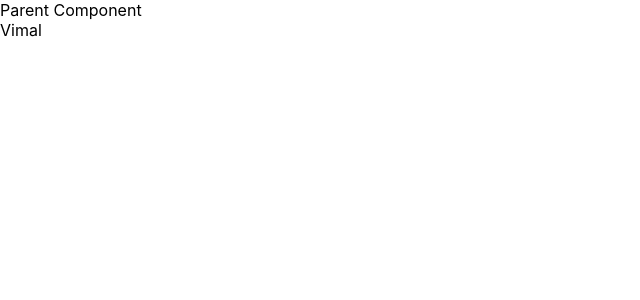
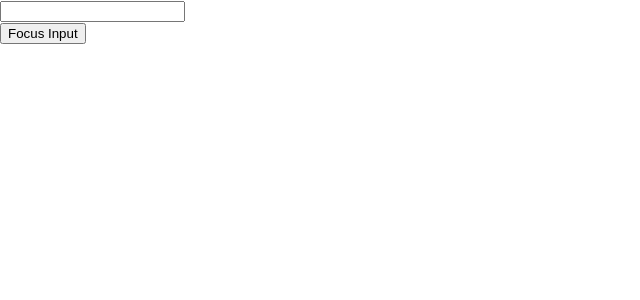
Before and after one commit to vimalpillai21/react-tutorial, a React (Create React App) app: page / in a window 1280 px wide. Shown: the top 300 px of the page, without its empty margins (0-640 px from the left). Built offline with nearby package versions, Linux system fonts and the light colour scheme.

Commit message:
ref with class and component

```diff
--- a/src/App.js
+++ b/src/App.js
@@ -21,10 +21,12 @@ import React from 'react';
 // import LifeCycleA from './components/LifeCycleHooks/LifeCycleA';
 // import Fragment from './components/FragmentDemo/Fragment';
 // import Table from './components/FragmentDemo/Table';
-import ParentComp from './components/PureComponent/ParentComp';
+// import ParentComp from './components/PureComponent/ParentComp';
 // import NameList from './components/UserGreeting/NameList';
+// import RefDemo from './components/RefDemo/RefDemo';
 import './App.css';
 import './appStyles.css';
+import FocusInput from './components/Input/FocusInput';
 // import styles from './appStyles.module.css';
 
 function App() {
@@ -39,7 +41,9 @@ function App() {
       <Stylesheet primary={true} /> */}
       {/* <LifeCycleA /> */}
       {/* <PureComp /> */}
-      <ParentComp />
+      {/* <ParentComp /> */}
+      {/* <RefDemo /> */}
+      <FocusInput />
       {/* <Fragment /> */}
       {/* <Table /> */}
       {/* <FunctionClick /> */}
--- /dev/null
+++ b/src/components/Input/FocusInput.js
@@ -0,0 +1,25 @@
+import React, { Component } from 'react'
+import Input from './Input'
+
+class FocusInput extends Component {
+    constructor(props) {
+        super(props);
+        this.componentRef = React.createRef();
+    }
+
+    clickHandler = () =>{
+        console.log(this.componentRef);
+        this.componentRef.current.focusInput();
+    }
+
+    render() {
+        return (
+            <div>
+                <Input ref={this.componentRef} />
+                <button onClick={this.clickHandler}>Focus Input</button>
+            </div>
+        )
+    }
+}
+
+export default FocusInput;
--- /dev/null
+++ b/src/components/Input/Input.js
@@ -0,0 +1,22 @@
+import React, { Component } from 'react'
+
+class Input extends Component {
+    constructor(props) {
+        super(props)
+        this.inputRef = React.createRef();
+    }
+
+    focusInput(){
+        this.inputRef.current.focus();
+    }
+
+    render() {
+        return (
+            <div>
+                <input type="text" ref={this.inputRef} />
+            </div>
+        )
+    }
+}
+
+export default Input;
--- /dev/null
+++ b/src/components/RefDemo/RefDemo.js
@@ -0,0 +1,38 @@
+import React, { Component } from 'react'
+
+class RefDemo extends Component {
+    constructor(props) {
+        super(props)
+        this.inputRef = React.createRef();
+        this.clickHandler = this.clickHandler.bind(this);
+        this.cbRef = null;
+        this.setCbRef = (element) => {
+            this.cbRef = element;
+        }
+    }
+
+    componentDidMount(){
+        // console.log(this.inputRef);
+        // this.inputRef.current.focus();
+        if(this.cdRef){
+            this.cdRef.focus();
+            console.log(this.cdRef);
+        }
+    }
+
+    clickHandler(event){
+        console.log(this.inputRef.current.value);
+    }
+
+    render() {
+        return (
+            <div align="center">
+                <input type="text" ref={this.inputRef} />
+                <input type="text" ref={this.setCbRef} />
+                <button onClick={this.clickHandler}>Click</button>
+            </div>
+        );
+    }
+}
+
+export default RefDemo;
```
